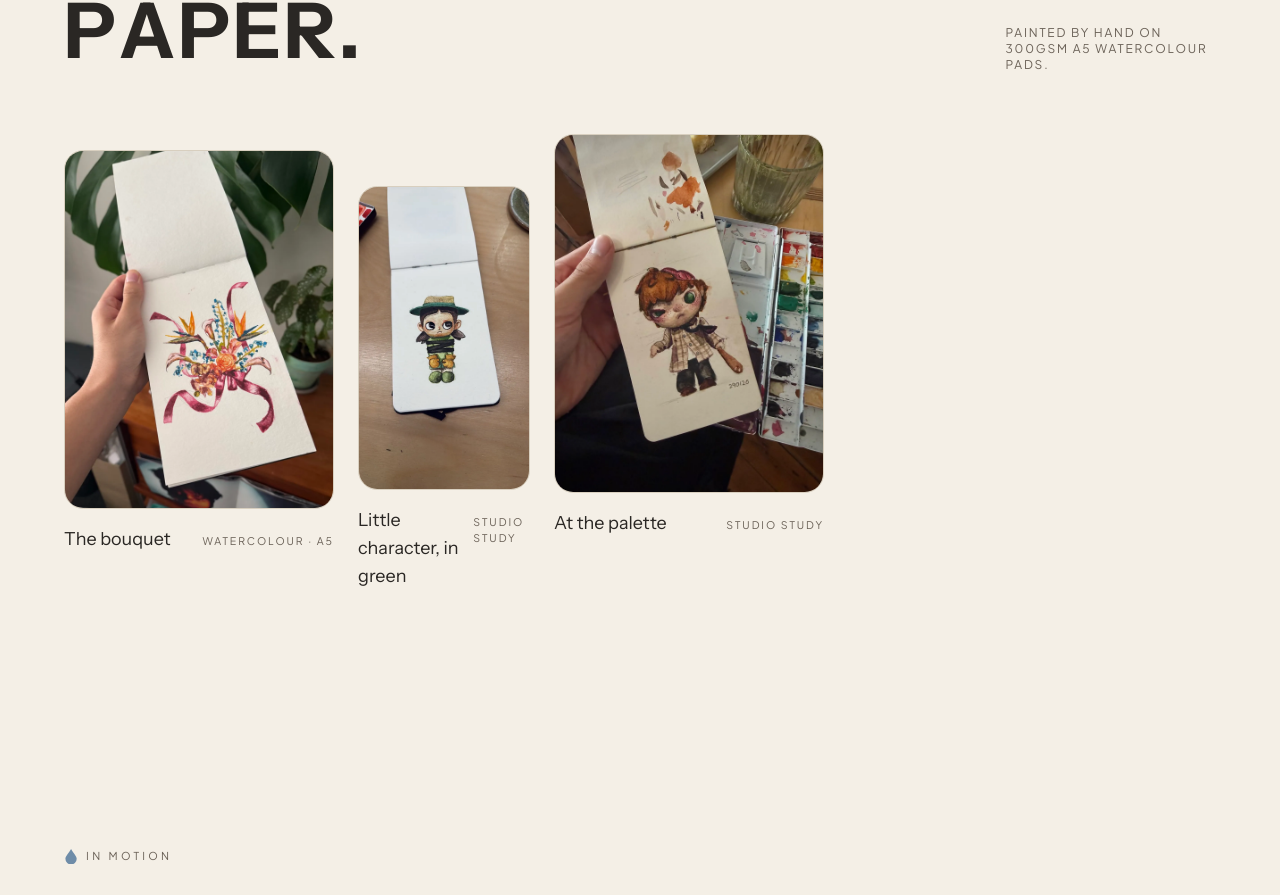
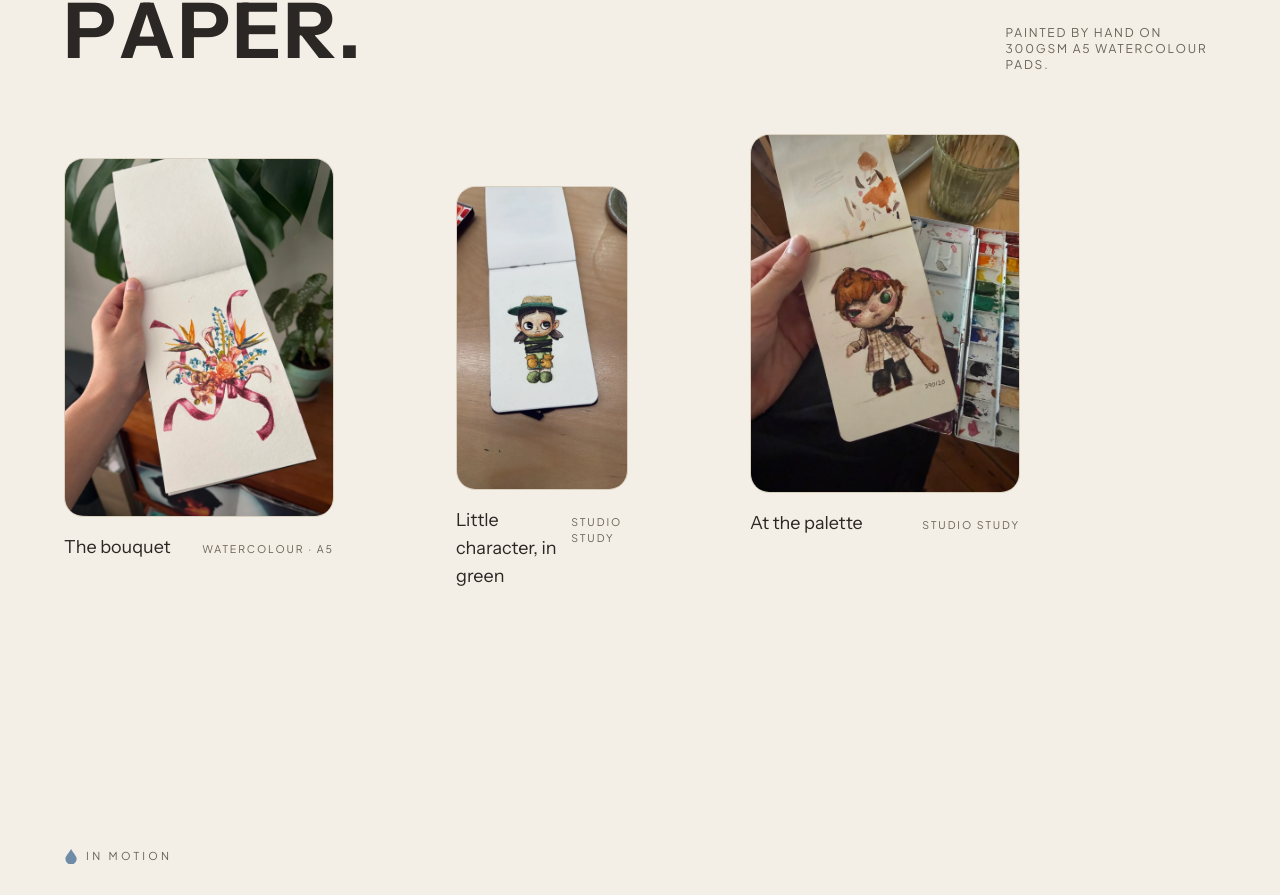
Before and after one commit to itschriswang/EventsWatercolouring, a React (Vite) app: page / in a window 1280 px wide. Shown: the part 4819-5714 px from the top of the page. Built offline with nearby package versions, Linux system fonts and the light colour scheme.

Commit message:
Update SelectedWork.jsx

```diff
--- a/src/components/SelectedWork.jsx
+++ b/src/components/SelectedWork.jsx
@@ -26,7 +26,7 @@ export default function SelectedWork() {
         </p>
       </div>
 
-      <div className="mt-[clamp(2.5rem,6vw,5rem)] grid grid-cols-12 gap-6">
+      <div className="mt-[clamp(2.5rem,6vw,5rem)] grid grid-cols-12 items-start gap-6">
         {WORK.pieces.map((piece, i) => (
           <Piece key={piece.ttl} piece={piece} index={i} />
         ))}
@@ -45,11 +45,14 @@ function Piece({ piece, index }) {
   })
   const y = useTransform(scrollYProgress, [0, 1], ['8%', '-8%'])
 
-  // Irregular column spans + vertical offsets per piece.
-  const layout = [
-    'col-span-12 sm:col-span-3',
-    'col-span-12 sm:col-span-2 sm:mt-9',
-    'col-span-12 sm:col-span-3 sm:-mt-4',
+
+// Irregular column spans + vertical offsets per piece.
+// Mobile stacks normally; from sm and up, all three are forced into the same grid row.
+const layout = [
+  'col-span-12 sm:col-span-3 sm:col-start-1 sm:row-start-1 sm:mt-2',
+  'col-span-12 sm:col-span-2 sm:col-start-5 sm:row-start-1 sm:mt-9',
+  'col-span-12 sm:col-span-3 sm:col-start-8 sm:row-start-1 sm:-mt-4',
+
   ][index]
 
   return (
@@ -63,7 +66,7 @@ function Piece({ piece, index }) {
     >
       <motion.div
         style={parallax ? { y } : {}}
-        className="overflow-hidden rounded-[1.2rem] border border-line bg-paper-deep max-w-[320px]"
+        className="mx-auto overflow-hidden rounded-[1.2rem] border border-line bg-paper-deep max-w-[320px]"
       >
         <picture>
           <source srcSet={asset(piece.webp)} type="image/webp" />
```
